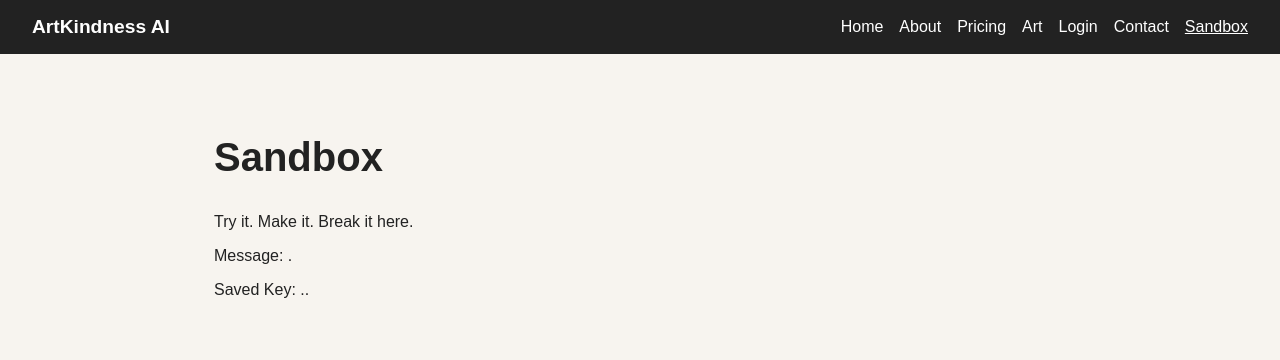
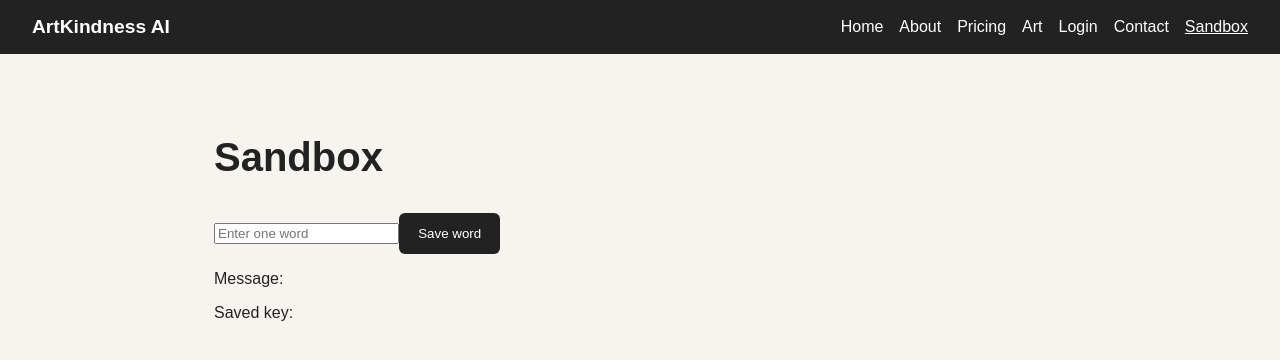
Before and after one commit to davideliason/artkindness, a React app in the folder frontend/: page /sandbox in a window 1280 px wide. Shown: the top 360 px of the page. Built offline with nearby package versions, Linux system fonts and the light colour scheme; the HTML template or start-up script is replaced by a standard one.

Commit message:
reset. Base code for input word

```diff
--- a/frontend/src/pages/Sandbox.jsx
+++ b/frontend/src/pages/Sandbox.jsx
@@ -1,57 +1,28 @@
-import {useState} from "react";
+import { useState } from "react";
 
 export default function Sandbox() {
+  const [word, setWord] = useState("");
+  const [savedKey, setSavedKey] = useState("");
+  const [message, setMessage] = useState("");
 
-    const [message,setMessage] = useState(".");
-    const [savedKey, setSavedKey] = useState("..");
-
-    async function sendMessage() {
-      const response = await fetch(
-        "https://YOUR_API_ID.execute-api.us-west-2.amazonaws.com/artwork",
-        {
-          method: "POST",
-          headers: {
-            "Content-Type": "application/json",
-          },
-          body: JSON.stringify({
-            message,
-          }),
-        }
-      );
-
-      const data = await response.json();
-
-      setMessage(data.message);
-      setSavedKey(data.key);
-    }
-
-
-
-
-
-
-
-
-
-
-
-
-
-
-
-
+  async function saveWord() {
+    console.log("Saving word:", word);
+  }
 
   return (
     <section>
       <h1>Sandbox</h1>
-      <p>
-        Try it. Make it. Break it here.
-        <p>Message: {message}</p>
-        <p>Saved Key: {savedKey}</p>
-      </p>
 
+      <input
+        value={word}
+        onChange={(event) => setWord(event.target.value)}
+        placeholder="Enter one word"
+      />
 
+      <button onClick={saveWord}>Save word</button>
 
+      <p>Message: {message}</p>
+      <p>Saved key: {savedKey}</p>
     </section>
   );
 }
```
